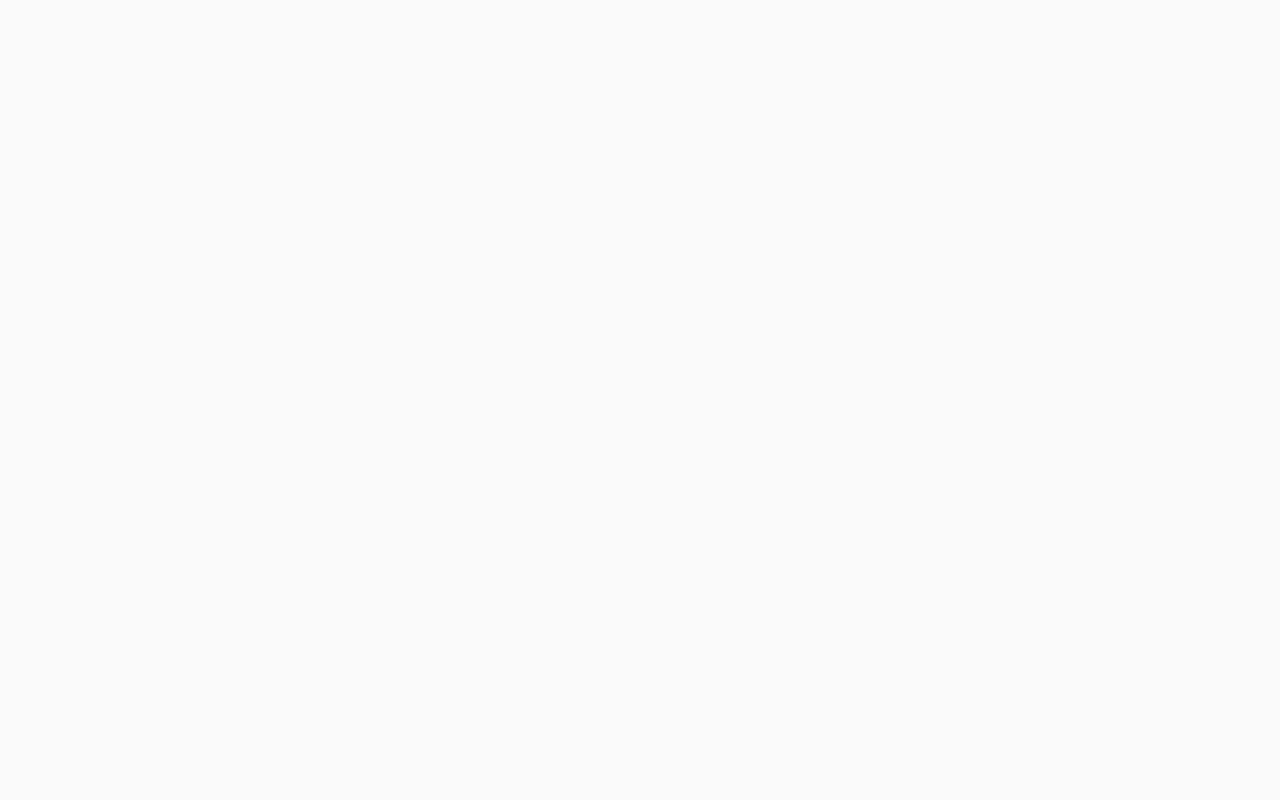
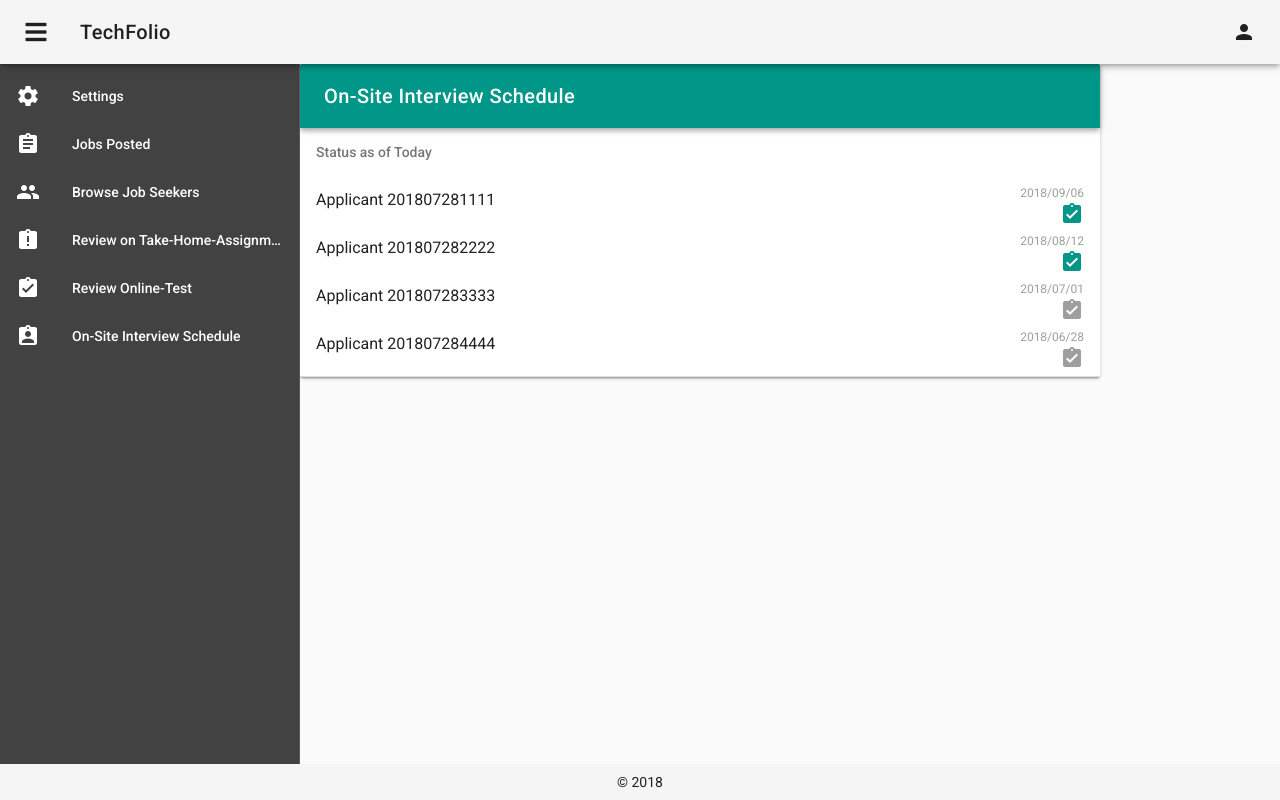
Before and after one commit to douglasleekiathui/wwcode, a Vue app: page /wwcode/construction3 in a window 1280 px wide. Built offline with nearby package versions, Linux system fonts and the light colour scheme.

Commit message:
construction updates

```diff
--- /dev/null
+++ b/src/components/Construction.vue
@@ -0,0 +1,64 @@
+<template>
+  <v-layout row>
+
+      <v-card width="800">
+        <v-toolbar color="teal" dark>
+
+          <v-toolbar-title class="text-xs-center">Review on Take Home Assignment</v-toolbar-title>
+
+          <v-spacer></v-spacer>
+
+        </v-toolbar>
+
+        <v-list subheader>
+          <v-subheader>Status as of Today</v-subheader>
+          <v-list-tile
+            v-for="item in items"
+            :key="item.title"
+            @click=""
+          >
+
+            <v-list-tile-content>
+              <v-list-tile-title v-html="item.title"></v-list-tile-title>
+            </v-list-tile-content>
+
+            <v-list-tile-action>
+              <v-icon :color="item.active ? 'teal' : 'grey'">assignment_turned_in</v-icon>
+            </v-list-tile-action>
+          </v-list-tile>
+        </v-list>
+
+        <v-divider></v-divider>
+
+          <v-list-tile
+            v-for="item in items2"
+            :key="item.title"
+            @click=""
+          >
+
+
+            <v-list-tile-content>
+              <v-list-tile-title v-html="item.title"></v-list-tile-title>
+            </v-list-tile-content>
+          </v-list-tile>
+        </v-list>
+      </v-card>
+    </v-flex>
+  </v-layout>
+</template>
+
+<script>
+  export default {
+    data () {
+      return {
+        items: [
+          { active: true, title: 'Applicant 201807281111' },
+          { active: true, title: 'Applicant 201807282222' },
+          { title: 'Applicant 201807283333' },
+          { title: 'Applicant 201807284444' }
+        ],
+
+      }
+    }
+  }
+</script>
--- /dev/null
+++ b/src/components/Construction2.vue
@@ -0,0 +1,64 @@
+<template>
+  <v-layout row>
+
+      <v-card width="800">
+        <v-toolbar color="teal" dark>
+
+          <v-toolbar-title class="text-xs-center">Review Online Test</v-toolbar-title>
+
+          <v-spacer></v-spacer>
+
+        </v-toolbar>
+
+        <v-list subheader>
+          <v-subheader>Status as of Today</v-subheader>
+          <v-list-tile
+            v-for="item in items"
+            :key="item.title"
+            @click=""
+          >
+
+            <v-list-tile-content>
+              <v-list-tile-title v-html="item.title"></v-list-tile-title>
+            </v-list-tile-content>
+
+            <v-list-tile-action>
+              <v-icon :color="item.active ? 'teal' : 'grey'">assignment_turned_in</v-icon>
+            </v-list-tile-action>
+          </v-list-tile>
+        </v-list>
+
+        <v-divider></v-divider>
+
+          <v-list-tile
+            v-for="item in items2"
+            :key="item.title"
+            @click=""
+          >
+
+
+            <v-list-tile-content>
+              <v-list-tile-title v-html="item.title"></v-list-tile-title>
+            </v-list-tile-content>
+          </v-list-tile>
+        </v-list>
+      </v-card>
+    </v-flex>
+  </v-layout>
+</template>
+
+<script>
+  export default {
+    data () {
+      return {
+        items: [
+          { active: true, title: 'Applicant 201807281111' },
+          { active: true, title: 'Applicant 201807282222' },
+          { title: 'Applicant 201807283333' },
+          { title: 'Applicant 201807284444' }
+        ],
+
+      }
+    }
+  }
+</script>
--- /dev/null
+++ b/src/components/Construction3.vue
@@ -0,0 +1,65 @@
+<template>
+  <v-layout row>
+
+      <v-card width="800">
+        <v-toolbar color="teal" dark>
+
+          <v-toolbar-title class="text-xs-center">On-Site Interview Schedule</v-toolbar-title>
+
+          <v-spacer></v-spacer>
+
+        </v-toolbar>
+
+        <v-list subheader>
+          <v-subheader>Status as of Today</v-subheader>
+          <v-list-tile
+            v-for="item in items"
+            :key="item.title"
+            @click=""
+          >
+
+            <v-list-tile-content>
+              <v-list-tile-title v-html="item.title"></v-list-tile-title>
+            </v-list-tile-content>
+
+            <v-list-tile-action>
+              <v-list-tile-action-text>{{ item.action }}</v-list-tile-action-text>
+              <v-icon :color="item.active ? 'teal' : 'grey'">assignment_turned_in</v-icon>
+            </v-list-tile-action>
+          </v-list-tile>
+        </v-list>
+
+        <v-divider></v-divider>
+
+          <v-list-tile
+            v-for="item in items2"
+            :key="item.title"
+            @click=""
+          >
+
+
+            <v-list-tile-content>
+              <v-list-tile-title v-html="item.title"></v-list-tile-title>
+            </v-list-tile-content>
+          </v-list-tile>
+        </v-list>
+      </v-card>
+    </v-flex>
+  </v-layout>
+</template>
+
+<script>
+  export default {
+    data () {
+      return {
+        items: [
+          { active: true, title: 'Applicant 201807281111', action: '2018/09/06'},
+          { active: true, title: 'Applicant 201807282222', action: '2018/08/12' },
+          { title: 'Applicant 201807283333', action: '2018/07/01' },
+          { title: 'Applicant 201807284444', action:'2018/06/28' }
+        ],
+
+      }
+    }
+  }
+</script>
--- a/src/layouts/CompanyLayout.vue
+++ b/src/layouts/CompanyLayout.vue
@@ -52,7 +52,7 @@
       <slot/>
     </v-content>
 
-    <v-footer :fixed="fixed" app>
+    <v-footer app>
       <v-spacer/><span>&copy; 2018</span><v-spacer/>
     </v-footer>
   </v-app>
@@ -68,12 +68,13 @@ export default {
       items: [
           {icon: 'settings', title: 'Settings', path: '/settings'},
           {icon: 'assignments', title: 'Jobs Posted', path:"/"},
-          {icon: 'group', title: 'Browse Job Seekers', path: '/seekers'}
+          {icon: 'group', title: 'Browse Job Seekers', path: '/seekers'},
+          {icon: 'assignment_late', title: 'Review on Take-Home-Assignment', path:"/"},
+          {icon: 'assignment_turned_in', title: 'Review Online-Test', path:"/"},
+          {icon: 'assignment_ind', title: 'On-Site Interview Schedule', path:"/"}
+
         ],
-      menu:[
-          {title:'Jobs Posted',path:'/'},
-          {title:'Browse Job Seekers',path:'/seekers'}
-      ],
+
       miniVariant: false,
       title: 'TechFolio'
     }
--- a/src/router/index.js
+++ b/src/router/index.js
@@ -6,6 +6,9 @@ import CompanyLayout from '@/layouts/CompanyLayout'
 
 import Login from '@/components/Login'
 import Settings from '@/components/Settings'
+import Construction from '@/components/Construction'
+import Construction2 from '@/components/Construction2'
+import Construction3 from '@/components/Construction3'
 
 import Jobs from '@/components/jobs/Index'
 import Details from '@/components/jobs/DetailsPage'
@@ -25,6 +28,27 @@ export default new Router({
       components: {
         default:Login,
         layout:BasicLayout
+      }
+    },
+    {
+      path: '/construction',
+      components: {
+        default:Construction,
+        layout:CompanyLayout
+      }
+    },
+    {
+      path: '/construction2',
+      components: {
+        default:Construction2,
+        layout:CompanyLayout
+      }
+    },
+    {
+      path: '/construction3',
+      components: {
+        default:Construction3,
+        layout:CompanyLayout
       }
     },
     {
```
Also changed, not shown: 1 other file (tests, documents, lock files or other folders).
